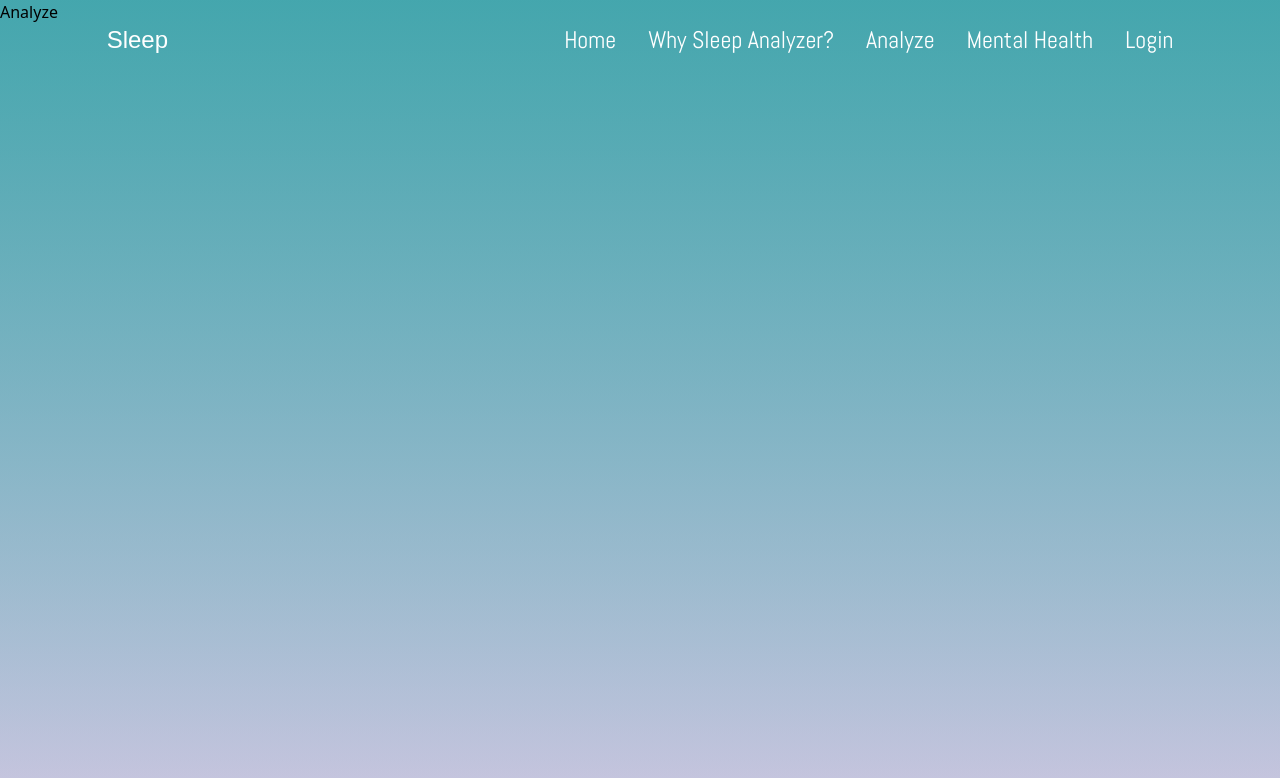
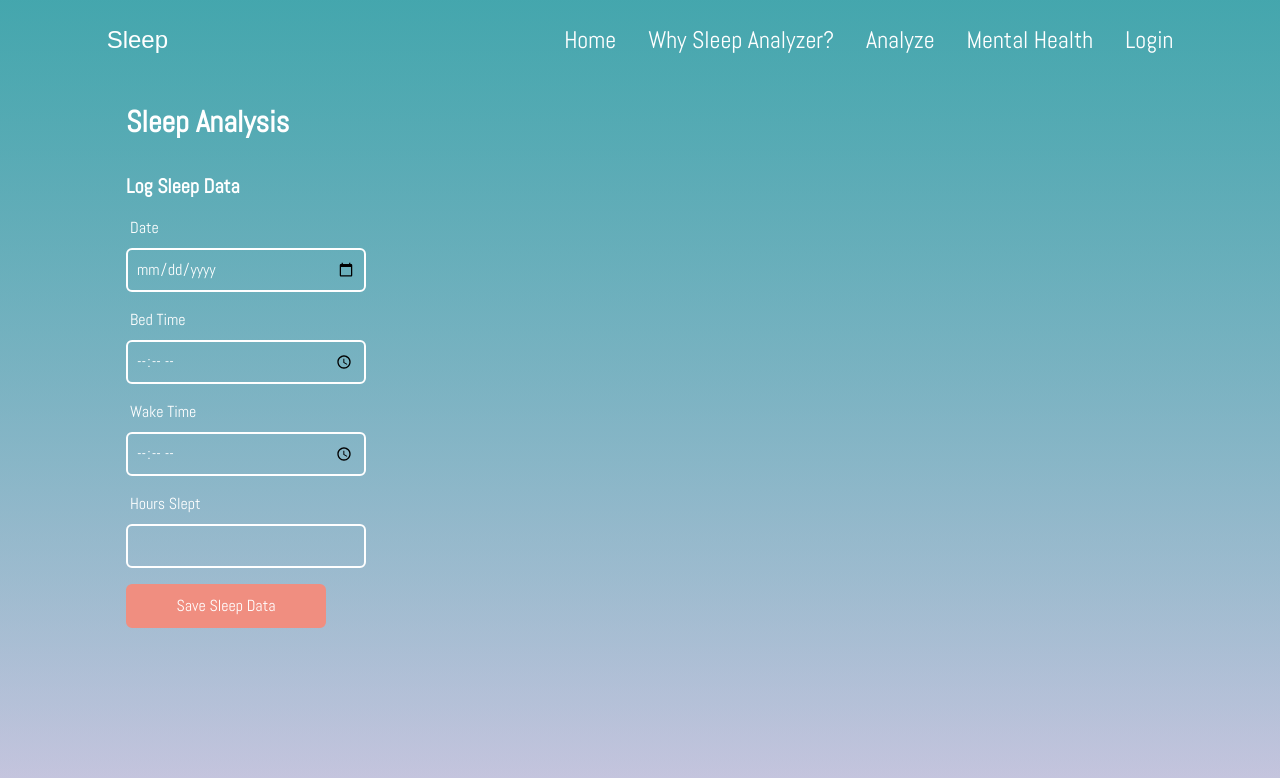
Before and after one commit to Ajaiah-D/HunterCapstoneSpring2025, a React (Vite) app in the folder sleepanalyzer/: page /Analyze in a window 1280 px wide. Shown: the top 778 px of the page. Built offline with nearby package versions, Linux system fonts and the light colour scheme; a web font is replaced by a local one.

Commit message:
added form to analyze

```diff
--- a/sleepanalyzer/src/pages/Analyze.tsx
+++ b/sleepanalyzer/src/pages/Analyze.tsx
@@ -1,11 +1,108 @@
 import React from 'react';
+import CustomButtom from '@/components/CustomButtom';
 
 type Props = {};
 
 const Analyze = (props: Props) => {
 
   return (
-    <div>Analyze</div>
+    <section
+      className="
+        gap-16
+        py-10
+        md:h-full
+        md:pb-0
+        text-white
+        font-main"
+    >
+      <div
+        className="
+          container
+          mx-auto
+          px-4
+          py-8">
+        <h1 className="text-3xl font-bold mb-8 mt-8">
+            Sleep Analysis
+        </h1>
+        <div className="grid gap-8 md: grid-cols-2">
+          <div>
+            <h2 className="text-xl font-semibold"> Log Sleep Data </h2>
+            <form className="flex flex-col">
+              <label className="mb-2 ml-1 mt-4">
+                Date
+              </label>
+              <input
+                type="date"
+                id="date"
+                className="border-2
+                         border-white
+                           rounded-md
+                           w-60
+                           py-2
+                           px-2"
+                required
+              />
+              <label className="mb-2 ml-1 mt-4">
+                Bed Time
+              </label>
+              <input
+                type="time"
+                id="bedtime"
+                className="border-2
+                         border-white
+                           rounded-md
+                           w-60
+                           py-2
+                           px-2"
+                required
+              />
+              <label className="mb-2 ml-1 mt-4">
+                Wake Time
+              </label>
+              <input
+                type="time"
+                id="waketime"
+                className="border-2
+                         border-white
+                           rounded-md
+                           w-60
+                           py-2
+                           px-2"
+                required
+              />
+              <label className="mb-2 ml-1 mt-4">
+                Hours Slept
+              </label>
+              <input
+                type="number"
+                className="border-2
+                         border-white
+                           rounded-md
+                           w-60
+                           py-2
+                           px-2"
+                readOnly
+              />
+              <button type="submit"
+                      className="rounded-md
+                                  px-10
+                                  py-2
+                                  mt-4
+                                  w-50
+                                bg-lightcoral
+                                  hover:bg-transparent
+                                  hover: border-2
+                                  hover: text-white
+                                  hover: border-lightcoral"
+              >
+                Save Sleep Data
+              </button>
+
+            </form>
+          </div>
+        </div>
+      </div>
+    </section>
   );
 
 };
```
